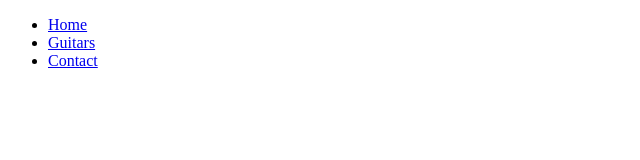
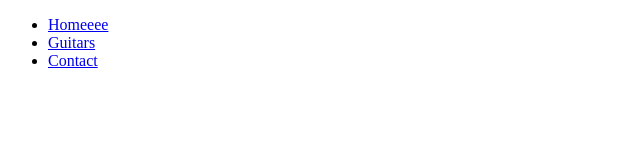
Before and after one commit to LarsHausvikLaurent/HTML_module1_lesson1, a plain HTML site: page index.html in a window 1280 px wide. Shown: the full height of the page, 0-640 px from the left. Drawn offline with Linux system fonts and the light colour scheme.

Commit message:
Fourth commit

```diff
--- a/index.html
+++ b/index.html
@@ -8,7 +8,7 @@
     <header>
         <nav>
             <ul>
-                <li><a href="index.html">Home</a></li>
+                <li><a href="index.html">Homeeee</a></li>
                 <li><a href="guitars.html">Guitars</a></li>
                 <li><a href="contact.html">Contact</a></li>
             </ul>
```
